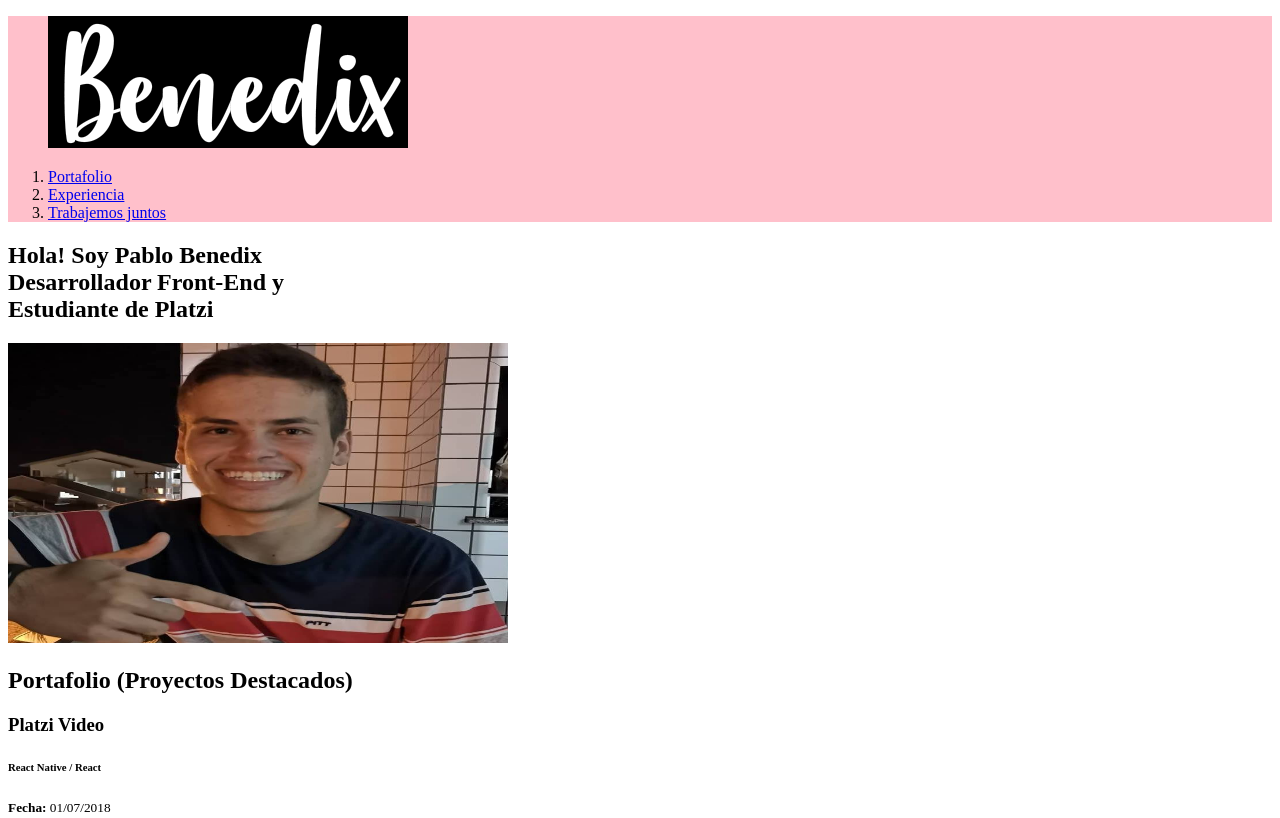
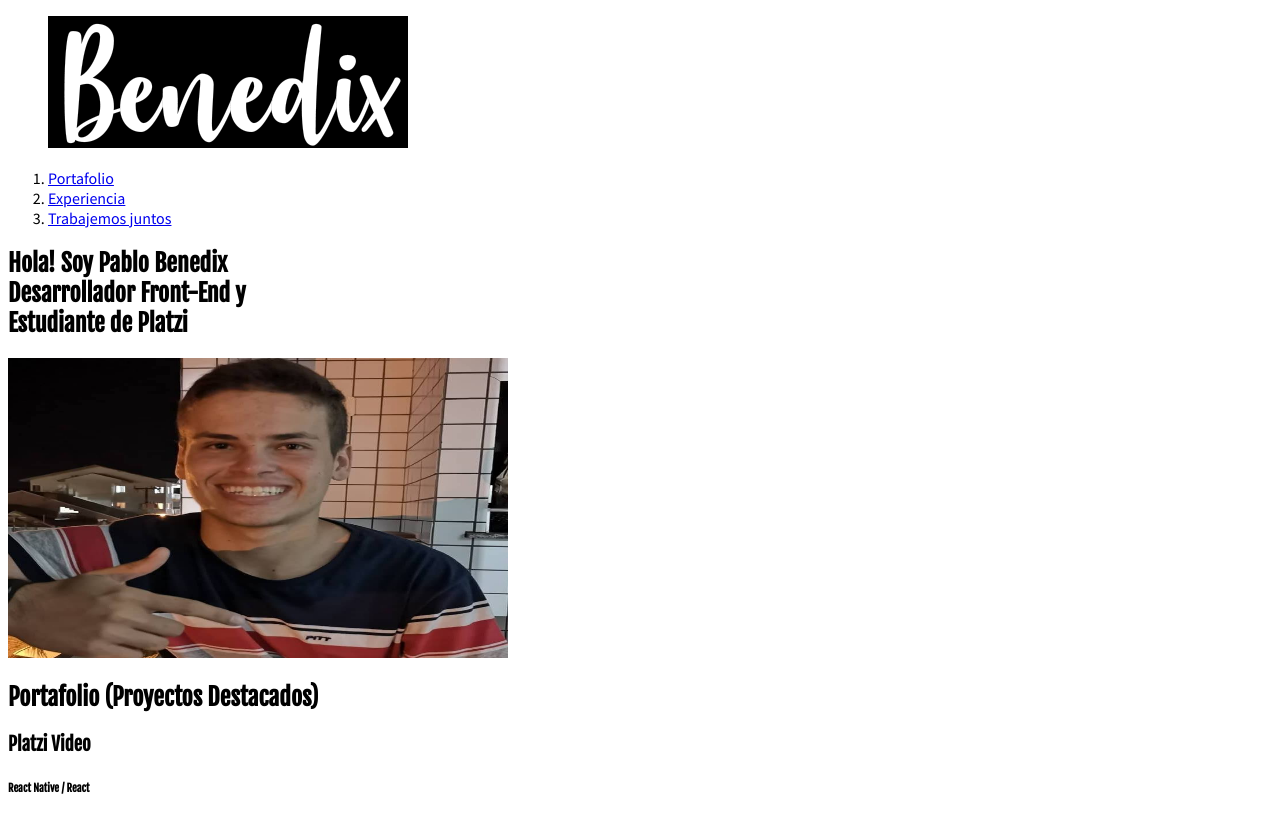
Before and after one commit to ZackSten/Portafolio, a plain HTML site: page index.html in a window 1280 px wide. Shown: the top 818 px of the page. Drawn offline with Linux system fonts and the light colour scheme.

Commit message:
Se añadieron nuevas fuentes

```diff
--- a/css/styles.css
+++ b/css/styles.css
@@ -3,10 +3,6 @@ selectores
 declaraciones
 propiedades
 valores*/
-
-header {
-    background: pink;
-}
 
 /*selector de etiqueta header - section - article - nav*/
 /*selector descendente */
@@ -17,3 +13,16 @@ header {
 
 /*Selector de id #*/
 /* #portafolio */
+
+body {
+    font-family: 'Source Sans Pro', sans-serif;
+}
+
+h1,
+h2,
+h3,
+h4,
+h5,
+h6{
+    font-family: 'Fjalla One', sans-serif;
+}
--- a/index.html
+++ b/index.html
@@ -5,6 +5,7 @@
         <meta charset="UTF-8"/>
         <title>Hola soy Pablo Benedix</title>
         <link rel="icon" type="image/png" href="images/favicon.png">
+        <link href="https://fonts.googleapis.com/css?family=Fjalla+One|Source+Sans+Pro" rel="stylesheet">
         <link rel="stylesheet" href="css/styles.css">
     </head>
     <body>
@@ -44,7 +45,7 @@
                 <p class="project-url"><small><strong>Puedes verlo en:</strong> www.platzi.com/native</small></p>
                 <p class="project-description">En Invie te vendo las mejores guitarras Invie-sibles del mundo!</p>
                 <figure class="project-imageContainer">
-                    <img class="project-image" src="images/invie.png" alt="proyecto del curso de GitHub" width="500">
+                    <img class="project-image" src="images/invie.PNG" alt="proyecto del curso de GitHub" width="500">
                 </figure>
             </article>
         </section>
```
